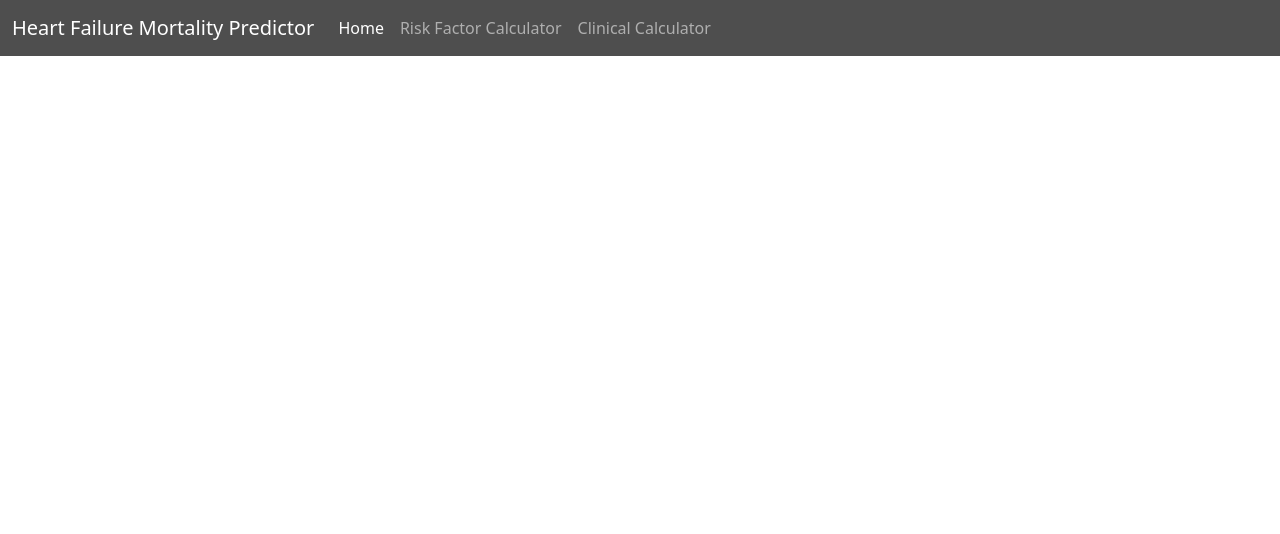
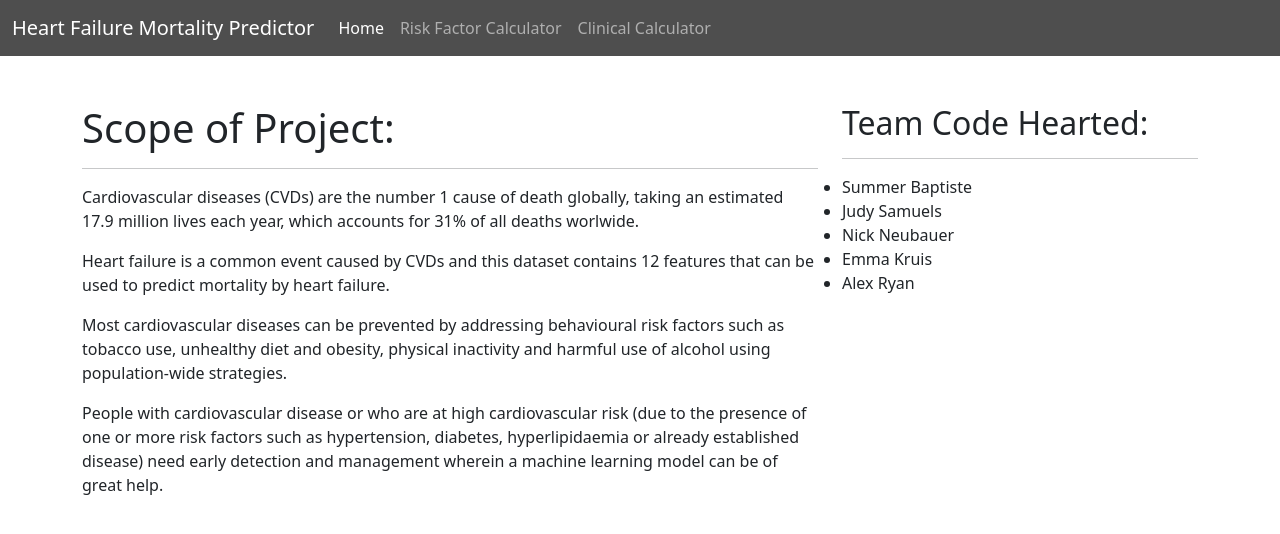
Before and after one commit to njneubauer/code_hearted, a Python web app: template templates/index.html in a window 1280 px wide. Shown: the top 534 px of the page. Run offline with Jinja, Linux system fonts and the light colour scheme; the template is opened without the code that fills it, so the values that code supplies are empty.

Commit message:
added basic text to home page

```diff
--- a/templates/index.html
+++ b/templates/index.html
@@ -34,6 +34,38 @@
         </div>
     </nav>
 
+    <!--Page Content-->
+    <div class="container">
+      <br>
+        <div class="row">
+          <div class ="col-md-8 divbdy">
+            <br>
+            <h1>Scope of Project:</h1>
+            <hr>
+            <p>Cardiovascular diseases (CVDs) are the number 1 cause of death globally, taking an estimated 17.9 million lives each year, which accounts for 31% of all deaths worlwide.</p>
+              <p>Heart failure is a common event caused by CVDs and this dataset contains 12 features that can be used to predict mortality by heart failure.</p>
+              <p>Most cardiovascular diseases can be prevented by addressing behavioural risk factors such as tobacco use, unhealthy diet and obesity, physical inactivity and harmful use of alcohol using population-wide strategies.</p>
+              <p>People with cardiovascular disease or who are at high cardiovascular risk (due to the presence of one or more risk factors such as hypertension, diabetes, hyperlipidaemia or already established disease) need early detection and management wherein a machine learning model can be of great help.</p>
+          </div>
+        <div class="col-md-4 divbdy">
+          <br>
+          <h2>Team Code Hearted:</h2>
+          <hr>
+          <div class='row'>
+            <ul>
+              <li>Summer Baptiste</li>
+              <li>Judy Samuels</li>
+              <li>Nick Neubauer</li>
+              <li>Emma Kruis</li>
+              <li>Alex Ryan</li>
+            </ul>
+          </div>
+
+        </div>
+    </div>
+
+
+
 
 
 
```
